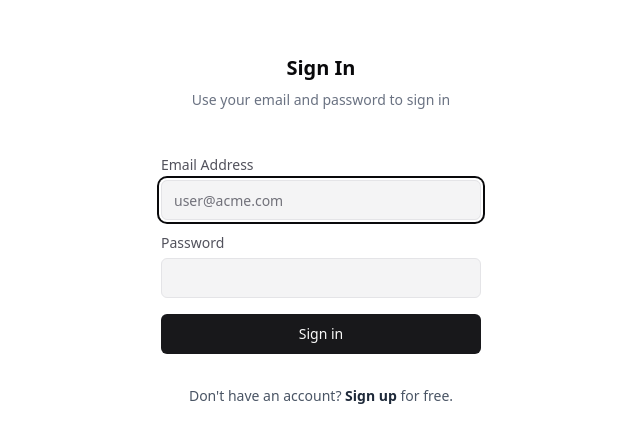
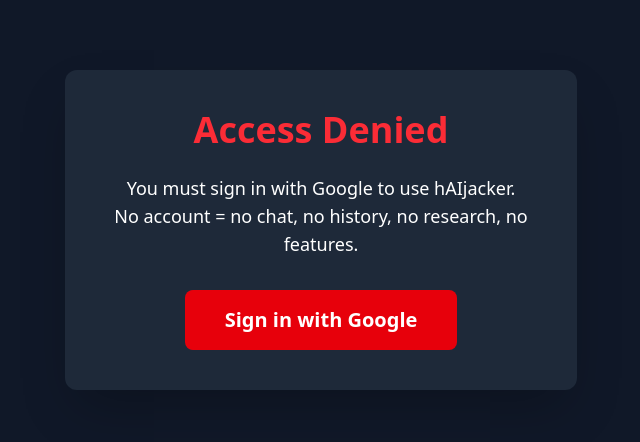
Before and after one commit to hailongcoding/haij-ai, a Next.js app: page /login in a window 1280 px wide. Shown: the part 170-612 px from the top of the page, without its empty margins (319-959 px from the left). Built offline with nearby package versions, Linux system fonts and the light colour scheme; no server answers; what bcrypt-ts would draw is missing.

Commit message:
Update layout.tsx

```diff
--- a/app/layout.tsx
+++ b/app/layout.tsx
@@ -1,4 +1,6 @@
 import { SessionProvider } from "next-auth/react";
+import { auth } from "@/app/api/auth/[...nextauth]/route"; // this line must be here
+import { redirect } from "next/navigation";
 import type { Metadata } from "next";
 import { Geist, Geist_Mono } from "next/font/google";
 import { Toaster } from "sonner";
@@ -17,62 +19,61 @@
 });
 
 export const metadata: Metadata = {
-  metadataBase: new URL("https://haij-ai.vercel.app"), // change to your domain
-  title: "hAIjacker - Uncensored Coding & Hacking AI",
-  description: "No-limits AI for cybersecurity, exploits, coding, and pentest PoC",
+  metadataBase: new URL("https://haij-ai.vercel.app"),
+  title: "hAIjacker - Login Required",
+  description: "Sign in with Google to access the uncensored AI",
 };
 
 export const viewport = {
-  maximumScale: 1, // Disable auto-zoom on mobile Safari
+  maximumScale: 1,
 };
 
-const LIGHT_THEME_COLOR = "hsl(0 0% 100%)";
-const DARK_THEME_COLOR = "hsl(240deg 10% 3.92%)";
-const THEME_COLOR_SCRIPT = `\
-(function() {
-  var html = document.documentElement;
-  var meta = document.querySelector('meta[name="theme-color"]');
-  if (!meta) {
-    meta = document.createElement('meta');
-    meta.setAttribute('name', 'theme-color');
-    document.head.appendChild(meta);
+export default async function RootLayout({
+  children,
+}: {
+  children: React.ReactNode;
+}) {
+  const session = await auth();
+
+  // If not logged in → show login wall
+  if (!session?.user) {
+    return (
+      <html lang="en" suppressHydrationWarning>
+        <body className={`${geistSans.variable} ${geistMono.variable} antialiased bg-gray-900 text-white`}>
+          <div className="min-h-screen flex items-center justify-center">
+            <div className="text-center p-10 bg-gray-800 rounded-xl shadow-2xl max-w-lg">
+              <h1 className="text-4xl font-bold mb-6 text-red-500">Access Denied</h1>
+              <p className="text-lg mb-8">
+                You must sign in with Google to use hAIjacker.<br />
+                No account = no chat, no history, no research, no features.
+              </p>
+              <a
+                href="/api/auth/signin"
+                className="inline-block bg-red-600 hover:bg-red-700 text-white font-bold py-4 px-10 rounded-lg text-xl transition"
+              >
+                Sign in with Google
+              </a>
+            </div>
+          </div>
+        </body>
+      </html>
+    );
   }
-  function updateThemeColor() {
-    var isDark = html.classList.contains('dark');
-    meta.setAttribute('content', isDark ? '${DARK_THEME_COLOR}' : '${LIGHT_THEME_COLOR}');
-  }
-  var observer = new MutationObserver(updateThemeColor);
-  observer.observe(html, { attributes: true, attributeFilter: ['class'] });
-  updateThemeColor();
-})();`;
 
-export default function RootLayout({
-  children,
-}: Readonly<{
-  children: React.ReactNode;
-}>) {
+  // Logged in → show full app
   return (
-    <html
-      lang="en"
-      className={`${geistSans.variable} ${geistMono.variable}`}
-      suppressHydrationWarning
-    >
-      <head>
-        <script
-          dangerouslySetInnerHTML={{
-            __html: THEME_COLOR_SCRIPT,
-          }}
-        />
-      </head>
-      <body className="antialiased">
+    <html lang="en" suppressHydrationWarning>
+      <body className={`${geistSans.variable} ${geistMono.variable} antialiased`}>
         <ThemeProvider
           attribute="class"
           defaultTheme="system"
           disableTransitionOnChange
           enableSystem
         >
-          <Toaster position="top-center" />
-          <SessionProvider>{children}</SessionProvider>
+          <SessionProvider>
+            <Toaster position="top-center" />
+            {children}
+          </SessionProvider>
         </ThemeProvider>
       </body>
     </html>
```
